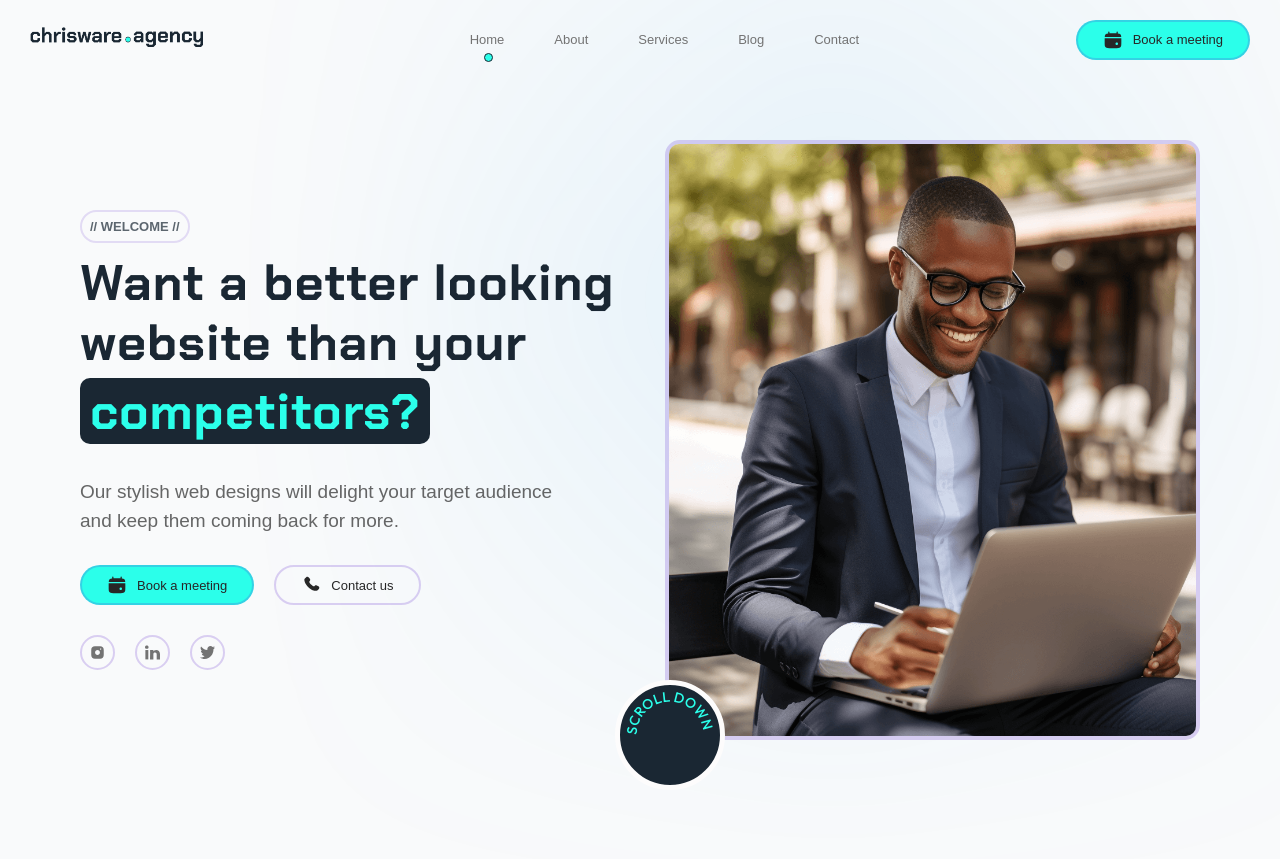
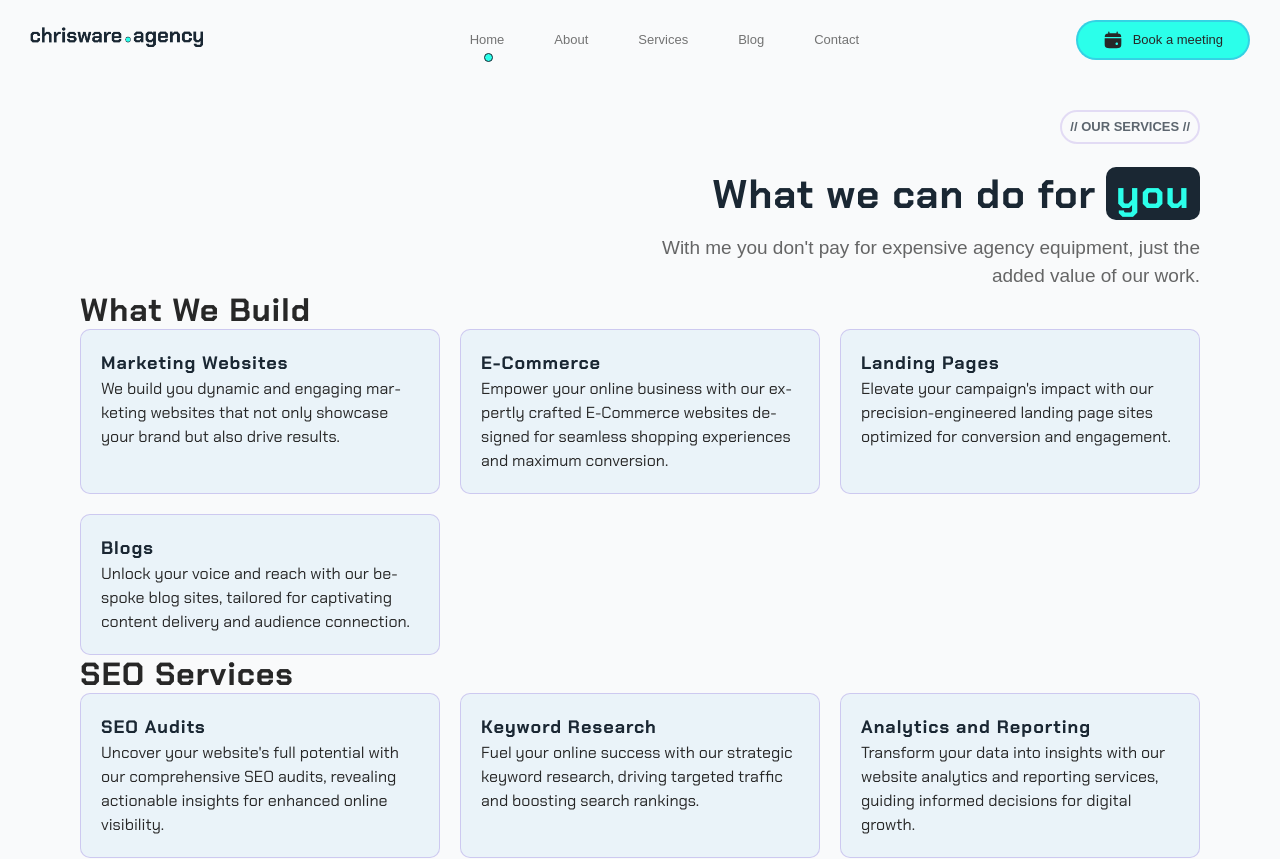
Before and after one commit to ChristianWare/chris-ware-agency, a Next.js app: page / in a window 1280 px wide. Shown: the top 859 px of the page. Built offline with nearby package versions, Linux system fonts and the light colour scheme; a web font is replaced by a local one.

Commit message:
Services Start

```diff
--- a/src/app/page.tsx
+++ b/src/app/page.tsx
@@ -48,12 +48,12 @@ export default async function Home() {
           __html: JSON.stringify(jsonLd, null, "\t"),
         }}
       />
-      <Hero />
+      {/* <Hero />
       <Challenge />
       <Solutions />
       <Portfolio />
       <About />
-      <Process />
+      <Process /> */}
       {/* Acheivements + Services */}
       <Services />
       {/* <RotatingText /> */}
--- a/src/components/About/AboutSection.tsx
+++ b/src/components/About/AboutSection.tsx
@@ -44,12 +44,8 @@ const AboutSection = () => {
               <br />
               <h2 className={styles.heading3}>How I can help</h2>
               <p className={styles.chrisCopy}>
-                I&rsquo;m Chris Ware, the owner and creative force behind The
-                Chris Ware Agency. My journey in the world of web development
-                began during my college years, where I discovered my passion for
-                crafting digital experiences. Over the past decade and a half,
-                I&rsquo;ve honed my skills and transformed that passion into a
-                thriving career.
+                I am your sole contact person throughout the entire project,
+                which means we can work together quickly and safely.
               </p>
 
               <div className={styles.btnContainer}>
--- a/src/components/Services/Services.module.css
+++ b/src/components/Services/Services.module.css
@@ -2,22 +2,18 @@
   margin-bottom: 15rem;
 }
 
-.content {
+.top {
   display: flex;
-  align-items: flex-start;
-  justify-content: center;
-  gap: 3rem;
+  flex-direction: column;
+  align-items: flex-end;
 }
 
-.left,
-.right {
-  flex: 1;
-  width: 100%;
+.heading {
+  text-align: right;
 }
 
-
 .lableContainer {
-  margin-bottom: 1rem;
+  margin-bottom: 2rem;
 }
 
 .highlight {
@@ -34,6 +30,26 @@
   font-size: 1.9rem;
   opacity: 0.7;
   font-weight: 400;
-  width: 80%;
+  width: 50%;
   margin-top: 1rem;
+  text-align: right;
 }
+
+.group {
+  display: grid;
+  grid-template-columns: repeat(3, 1fr);
+  grid-gap: 2rem;
+}
+
+.card {
+  background-color: var(--gray);
+  border: 1px solid var(--border);
+  padding: 2rem;
+  border-radius: 10px;
+}
+
+@media screen and (max-width: 768px) {
+  .topText {
+    width: 100%;
+  }
+}
--- a/src/components/Services/Services.tsx
+++ b/src/components/Services/Services.tsx
@@ -1,9 +1,5 @@
 import styles from "./Services.module.css";
 import { servicesSection, features } from "../../lib/data";
-import Image from "next/image";
-import Button from "../Button/Button";
-import SectionHeading from "../SectionHeading/SectionHeading";
-import Features from "../Features/Features";
 import ContentPadding from "../ContentPadding/ContentPadding";
 import Label from "../Label/Label";
 
@@ -12,25 +8,34 @@ const Services = () => {
     <section className={styles.container}>
       <ContentPadding>
         <div className={styles.content}>
-          <div className={styles.left}>
+          <div className={styles.top}>
             <div className={styles.lableContainer}>
               <Label text='// Our Services //' />
             </div>
-            <h2 className={styles.heading3}>
+            <h2 className={styles.heading}>
               What we can do for
               <span className={styles.highlight}>you</span>
             </h2>
             <p className={styles.topText}>
               With me you don&#39;t pay for expensive agency equipment, just the
-              added value of my work.
-              <br />
-              <br />
-              I am your sole contact person throughout
-              the entire project, which means we can work together quickly and
-              safely.
+              added value of our work.
             </p>
           </div>
-          <div className={styles.right}></div>
+          <div className={styles.bottom}>
+            {servicesSection.map((x) => (
+              <div key={x.id} className={styles.area}>
+                <h3>{x.sectionTitle}</h3>
+                <div className={styles.group}>
+                  {x.services.map((y) => (
+                    <div key={y.id} className={styles.card}>
+                      <h4>{y.service}</h4>
+                      <p>{y.description}</p>
+                    </div>
+                  ))}
+                </div>
+              </div>
+            ))}
+          </div>
         </div>
       </ContentPadding>
     </section>
```
